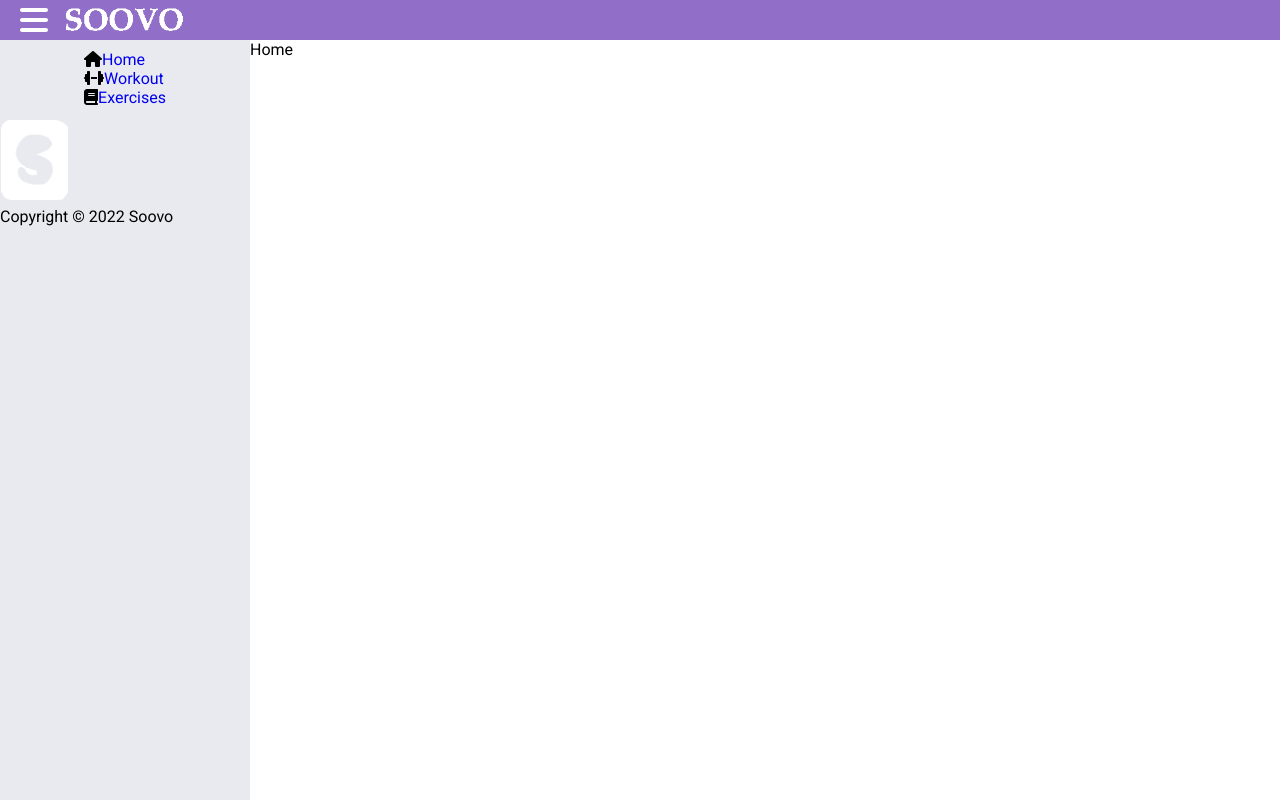
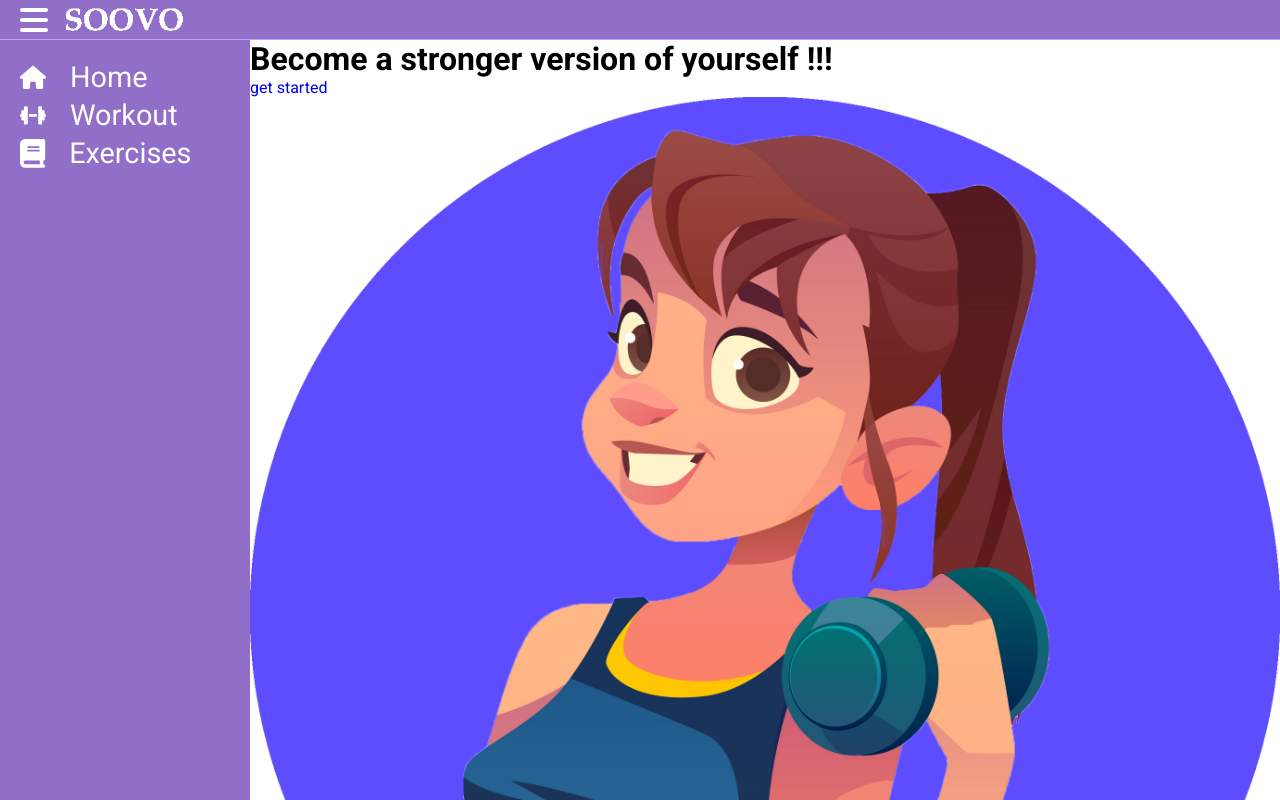
Before and after one commit to NadmorskaAlpaka/workout_planner, a React (Create React App) app: page / in a window 1280 px wide. Shown: the top 800 px of the page. Built offline with nearby package versions, Linux system fonts and the light colour scheme.

Commit message:
homepage elements

```diff
--- a/src/App.js
+++ b/src/App.js
@@ -16,16 +16,18 @@ function App() {
       <div className="app">
         <Bar />
         <div className="layout">
-          <div className="layout__column-left">
+          <div className="layout__column--left">
             <Navbar />
             <Footer />
           </div>
-          <div className="layout__column-right">
-            <Routes>
+          <div className="layout__column--right">
+            <div className="container">
+              <Routes>
                 <Route path="/" element={<Home />} />
                 <Route path="plan" element={<Plan />} />
                 <Route path="excercises" element={<Excercises />} />
-            </Routes>
+              </Routes>
+            </div>
           </div>
         </div>
       </div>
--- a/src/components/Navbar.js
+++ b/src/components/Navbar.js
@@ -8,19 +8,19 @@ const Navbar = () => {
             <div className='nav__container'>
                 <ul className='nav_list'>
                     <li className='nav__list--element'>
-                        <FontAwesomeIcon icon="fa-solid fa-house" className='nav__list--icon'/>
+                        <FontAwesomeIcon icon="fa-solid fa-house" className='nav__icon' />
                         <Link to="/" className='nav__list--link'>
                             Home
                         </Link>
                     </li>
                     <li className='nav__list--element'>
-                        <FontAwesomeIcon icon="fa-solid fa-dumbbell" />
+                        <FontAwesomeIcon icon="fa-solid fa-dumbbell" className='nav__icon' />
                         <Link to="/plan" className='nav__list--link'>
                             Workout
                         </Link>
                     </li>
                     <li className='nav__list--element'>
-                        <FontAwesomeIcon icon="fa-solid fa-book" />
+                        <FontAwesomeIcon icon="fa-solid fa-book" className='nav__icon' />
                         <Link to="/excercises" className='nav__list--link'>
                             Exercises
                         </Link>
--- a/src/index.css
+++ b/src/index.css
@@ -13,6 +13,8 @@
     2.App
     3.Bar
     4.Navbar
+    5.Footer
+    6.Home
 */
 
 /*
@@ -36,6 +38,10 @@ ul{
   list-style-type: none;
 }
 
+img{
+  width: 100%;
+}
+
 /*
 
         2.App
@@ -46,28 +52,37 @@ ul{
   display: flex;
 }
 
-.layout__column-left{
-  background-color: var(--accent-color);
+.layout__column--left{
+  background-color: var(--main-color);
   width: 250px;
+  display: flex;
+  flex-direction: column;
+  justify-content: space-between;
 }
 
-.layout__column-right{
+.layout__column--right{
   background-color: var(--white);
   width: calc(100% - 250px);
 }
 
-.open-navbar .layout__column-left{
+.open-navbar .layout__column--left{
   width: 0;
 }
 
-.open-navbar .layout__column-right{
+.open-navbar .layout__column--right{
   width: 100%;
 }
 
-.layout__column-right,
-.layout__column-left{
+.layout__column--right,
+.layout__column--left{
   min-height: calc(100vh - 40px);
   transition: all 300ms ease;
+}
+
+.container{
+  margin: 0 auto;
+  max-width: 1200px;
+  width: 100%;
 }
 
 /*
@@ -77,13 +92,24 @@ ul{
 */
 
 .bar{
-  padding: 4px 20px;
+  position: relative;
+  padding: 4px 0;
   width: 100%;
   height: 40px;
   background-color: var(--main-color);
 }
 
+.bar::after{
+  content: "";
+  position: absolute;
+  bottom: 0;
+  height: 1px;
+  width: 100%;
+  background-color: #c29dff;
+}
+
 .bar__container{
+  margin: 0 20px;
   max-width: 1440px;
   display: flex;
   align-items: center;
@@ -124,12 +150,12 @@ ul{
 
 */
 nav{
-  padding: 10px;
+  padding: 20px;
 }
 
 .nav__container{
   display: flex;
-  justify-content: center;
+  justify-content: flex-start;
 }
 
 .nav_list{
@@ -140,3 +166,54 @@ nav{
 .open-navbar .nav_list{
   opacity: 0;
 }
+
+.nav__list--element{
+  display: flex;
+  align-items: center;
+  justify-content: flex-start;
+}
+
+.nav__list--element:not(:last-child){
+  margin-bottom: 4px;
+}
+
+.nav__icon,
+.nav__list--link{
+  color: var(--white);
+  font-size: 1.8rem;
+}
+
+.nav__icon{
+  width: 100%;
+  max-width: 26px;
+}
+
+.nav__list--link{
+  margin-left: 24px;
+}
+
+/*
+
+        5.Footer
+
+*/
+
+footer{
+  padding: 0 20px 20px 20px;
+  align-self: center;
+  display: flex;
+  flex-direction: column;
+  justify-content: center;
+  align-items: center;
+}
+
+.copyrights{
+  margin-top: 8px;
+  color: var(--white);
+}
+
+/*
+
+        6.Home
+
+*/
--- a/src/pages/Home.js
+++ b/src/pages/Home.js
@@ -1,9 +1,25 @@
 import React from 'react';
+import { Link } from 'react-router-dom';
+import Img from '../assets/logo_top.png';
 
 const Home = () => {
     return (
-        <div>
-            Home
+        <div className='home__container'>
+            <div className='home__title--wrapper'>
+                <h1 className='home__title'>
+                    Become a <span className="purple-text">stronger</span> version of yourself !!!
+                </h1>
+            </div>
+            <div className='home__content--wrapper'>
+                <div className='home__button--wrapper'>
+                    <Link to="excercises" className='home__button'>
+                        get started
+                    </Link>
+                </div>
+                <figure className='home__img--wrapper'>
+                    <img src={Img} className="home__img" alt="soovo"/>
+                </figure>
+            </div>
         </div>
     );
 }
```
